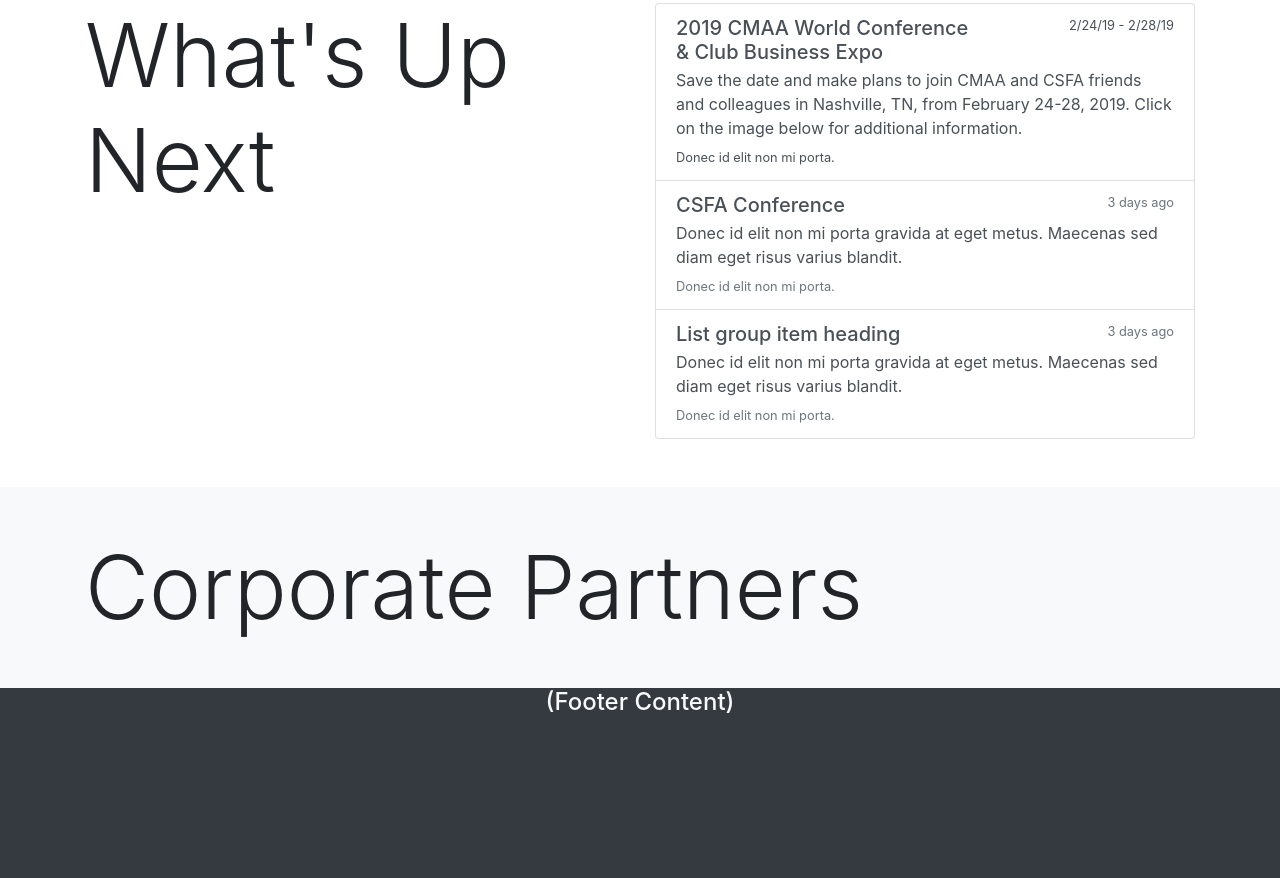
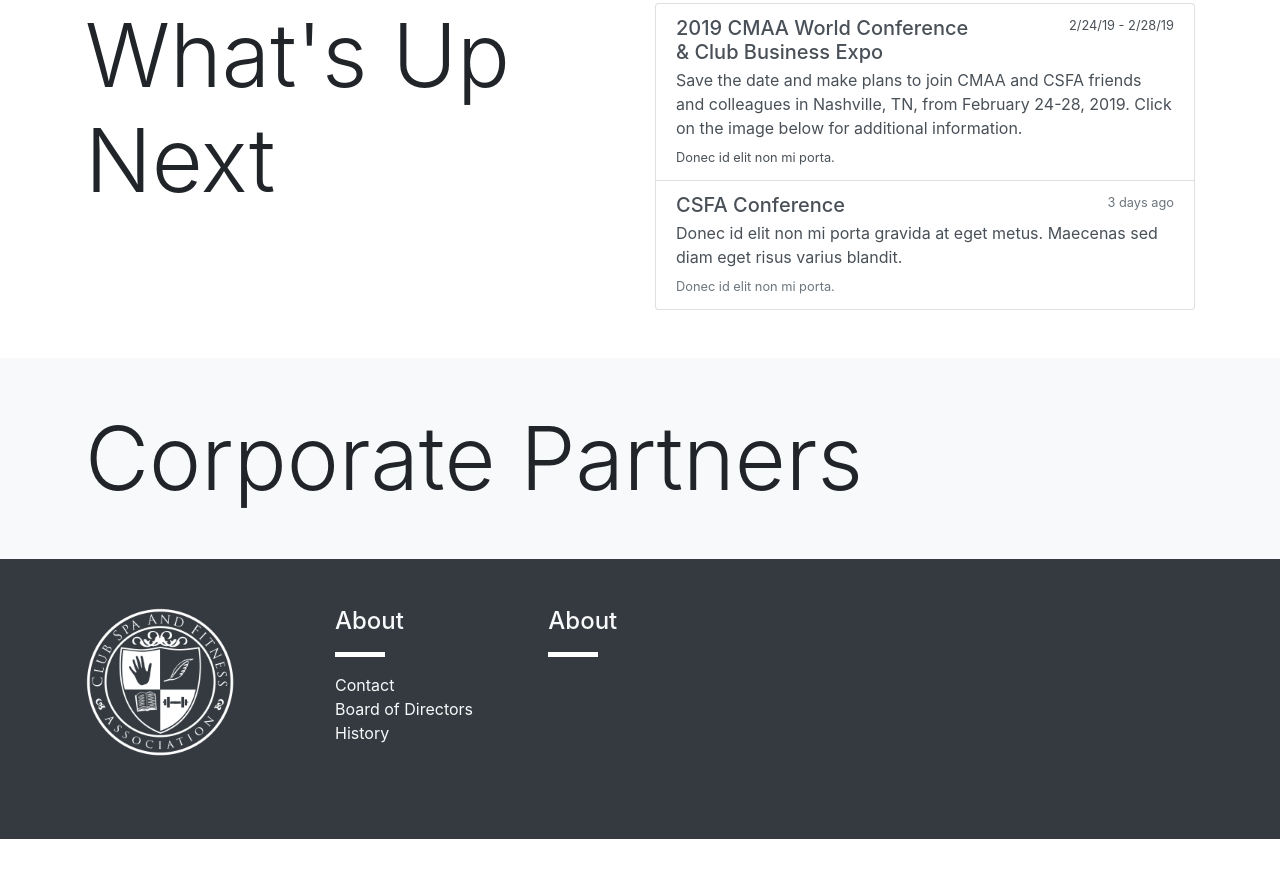
Before and after one commit to willflourance/csfa, a plain HTML site: page prototype/index.html in a window 1280 px wide. Shown: the part 1463-2341 px from the top of the page. After the commit the page ends 2302 px from the top, so only its background shows below. Drawn offline with nearby package versions, Linux system fonts and the light colour scheme.

Commit message:
Updates to homepage
- removed last list group entry
- modified footer container to accomodate for logo and link columns
- removed placeholder content

```diff
--- a/prototype/index.html
+++ b/prototype/index.html
@@ -90,14 +90,6 @@
     <p class="mb-1">Donec id elit non mi porta gravida at eget metus. Maecenas sed diam eget risus varius blandit.</p>
     <small class="text-muted">Donec id elit non mi porta.</small>
   </a>
-  <a href="#" class="list-group-item list-group-item-action flex-column align-items-start">
-    <div class="d-flex w-100 justify-content-between">
-      <h5 class="mb-1">List group item heading</h5>
-      <small class="text-muted">3 days ago</small>
-    </div>
-    <p class="mb-1">Donec id elit non mi porta gravida at eget metus. Maecenas sed diam eget risus varius blandit.</p>
-    <small class="text-muted">Donec id elit non mi porta.</small>
-  </a>
 </div>
 </div>
   </div>
@@ -116,11 +108,31 @@
   </div>
 </section>
 <footer class="bg-dark text-light footer">
-  <div class="container">
+  <div class="container-fluid pt-5">
+    <div class="row">
+      <div class="col-lg-3 text-center">
+        <img src="assets/img/csfa-logo-negative.png" class="img-fluid" width="150px"/>
+      </div>
+      <div class="col-lg-2">
+        <h4>About
 
-    <div class="text-center col-lg-6 offset-lg-3">
-      <h4>(Footer Content) </h4>
-      <!--<p>Copyright &copy; 2015 &middot; All Rights Reserved &middot; <a href="#" >My Website</a></p>-->
+        </h4>
+        <hr class="hr-light"/>
+        <ul class="footer-list">
+          <li>Contact</li>
+          <li>Board of Directors</li>
+          <li>History</li>
+        </ul>
+      </div>
+      <div class="col-lg-2">
+        <h4>About
+
+        </h4>
+        <hr class="hr-light"/>
+      </div>
+      <div class="col-lg-3 text-center">
+
+      </div>
     </div>
   </div>
   </footer>
```
